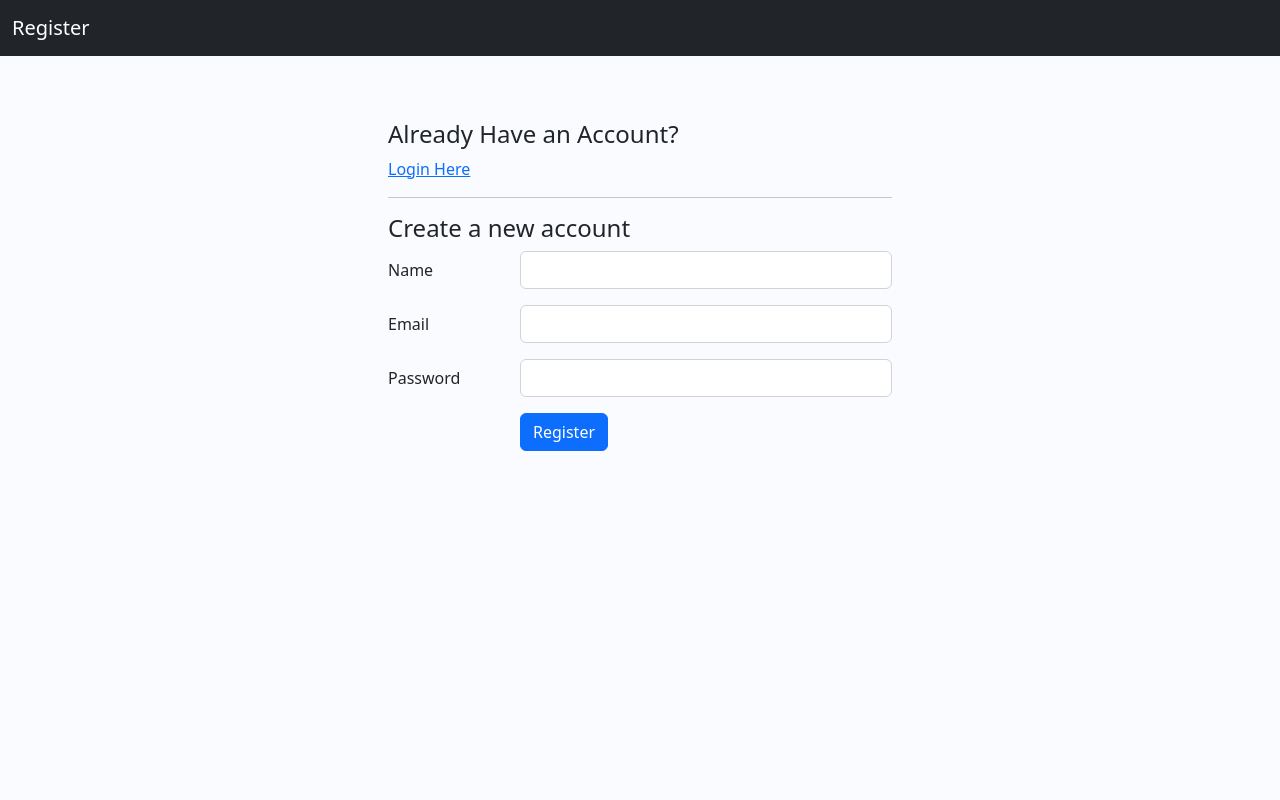
After one commit to stanozr/taskfreak, a Flask app: page /user/register in a window 1280 px wide. The commit adds this page. Run offline with Flask 2, Linux system fonts and the light colour scheme; some libraries are stand-ins or nearby versions.

Commit message:
Database and user management basics

```diff
--- a/application/__init__.py
+++ b/application/__init__.py
@@ -1,6 +1,8 @@
-from flask import Flask, url_for, flash, redirect
-# from flask_sqlalchemy import SQLAlchemy
-# from flask_login import LoginManager
+from flask import Flask, g, url_for, flash, redirect
+from flask_sqlalchemy import SQLAlchemy
+from flask_login import LoginManager, current_user
+
+import datetime
 
 # from datetime import datetime, timedelta
 # import time
@@ -11,18 +13,36 @@ app = Flask(__name__)
 app.config.from_object('application.config.Config')
 app.secret_key = app.config['CKAN_SECRET_KEY']
 
+db = SQLAlchemy(app)
+
+from .models import UserModel
+
+from .views.user import user
+app.register_blueprint(user)
+
 from .views.tasks import tasks
 app.register_blueprint(tasks)
 
 from .views.settings import settings
 app.register_blueprint(settings)
 
-# db = SQLAlchemy(app)
+login = LoginManager()
+login.init_app(app)
+login.login_view = 'user.login'
 
-# login = LoginManager()
-# login.init_app(app)
-# login.login_view = 'login'
+@login.user_loader
+def load_user(id):
+    return UserModel.query.get(int(id))
+
+@app.before_request
+def before_request():
+	g.user = current_user
+	g.now = datetime.datetime.utcnow()
 
 @app.route("/")
 def index():
-	return redirect(url_for('tasks.list'))
+	if not current_user.is_authenticated:
+		return redirect(url_for('user.login'))
+	else:
+		# -TODO- check preferenced view
+		return redirect(url_for('tasks.list'))
--- a/application/static/css/app.css
+++ b/application/static/css/app.css
@@ -22,12 +22,20 @@
 .btn-user img {
   height: 1.75em;
 }
+.btn-nav.btn-user {
+  padding: 0 6px;
+}
+.btn-nav.btn-user img {
+  height: 1.9em;
+  background-color: #666;
+  padding: 0.05em;
+}
 .btn-user span {
   display: inline-block;
   height: 1.75em;
   width: 1.75em;
   color: #ddd;
-  background-color: #888;
+  background-color: #475977;
   font-weight: 500;
   text-decoration: none;
   text-align: center;
--- a/application/templates/layout/page.html
+++ b/application/templates/layout/page.html
@@ -22,6 +22,8 @@
     {% endblock %}
     <div class="d-flex">
     {% block navbuttons %}
+
+    {% if g.user.is_authenticated %}
       <a href="#!" class="hamburger d-block d-lg-none">
         <span class="line line1"></span>
         <span class="line line2"></span>
@@ -29,17 +31,20 @@
       </a>
       <div class="dropdown">
         <a class="btn-nav btn-user dropdown-toggle" href="#" role="button" data-bs-toggle="dropdown" aria-expanded="false">
-          <img src="/static/img/user_stan.png" class="rounded-circle" />
-          <!-- span class="rounded-circle">PB</span -->
+          {{ g.user.avatar() | safe }}
         </a>
         <ul class="dropdown-menu dropdown-menu-dark dropdown-menu-end">
           <li><a class="dropdown-item" href="{{ url_for('settings.projects') }}"><i class="bi bi-briefcase-fill me-2"></i>Projects &amp; Lists</a></li>
           <li><a class="dropdown-item" href="{{ url_for('settings.preferences') }}"><i class="bi bi-house-heart-fill me-2"></i>Preferences</a></li>
           <li><a class="dropdown-item" href="{{ url_for('settings.account') }}"><i class="bi bi-person-lines-fill me-2"></i>Account</a></li>
+          {% if g.user.roles > 1 %}
           <li><a class="dropdown-item" href="{{ url_for('settings.users') }}"><i class="bi bi-people-fill me-2"></i>Users</a></li>
-          <li><a class="dropdown-item" href="#"><i class="bi bi-box-arrow-right me-2"></i>Logout</a></li>
+          {% endif %}
+          <li><a class="dropdown-item" href="{{ url_for('user.logout') }}"><i class="bi bi-box-arrow-right me-2"></i>Logout</a></li>
         </ul>
       </div>
+    {% endif %}
+
     {% endblock %}
     </div>
   </div>
--- /dev/null
+++ b/application/templates/user/register.html
@@ -0,0 +1,44 @@
+{% extends "/layout/page.html" %}
+
+{% block content %}
+
+<div class="p-5" style="max-width:600px; margin: 0 auto">
+    <h4>Already Have an Account?</h4>
+    <p><a href ="{{url_for('user.login')}}">Login Here</a></p>
+
+    <hr />
+
+    <h4>Create a new account</h4>
+    <form action="{{ request.path }}" method = "POST">
+
+        <div class="mb-3 row">
+            <label for="name" class="col-sm-3 col-form-label">Name</label>
+            <div class="col-sm-9">
+                <input type="text" name="name" class="form-control" value="" />
+            </div>
+        </div>
+
+        <div class="mb-3 row">
+            <label for="name" class="col-sm-3 col-form-label">Email</label>
+            <div class="col-sm-9">
+                <input type="email" name="email" class="form-control" value="" />
+            </div>
+        </div>
+
+        <div class="mb-3 row">
+            <label for="name" class="col-sm-3 col-form-label">Password</label>
+            <div class="col-sm-9">
+                <input type="password" name="password" class="form-control" value="" />
+            </div>
+        </div>
+
+        <div class="mb-3 row">
+            <div class="offset-sm-3 col-sm-9">
+                <input type="submit" value="Register" class="btn btn-primary" />
+            </div>
+        </div>
+
+    </form>
+</div>
+
+{% endblock %}
--- a/application/views/tasks.py
+++ b/application/views/tasks.py
@@ -1,4 +1,5 @@
 from flask import Blueprint, render_template
+from flask_login import current_user
 
 import datetime
 
@@ -9,7 +10,6 @@ def list():
     return render_template("task_list.html",
 		title="Pacific Data Hub",
 		menu="list",
-		now=datetime.datetime.utcnow(),
 		js=['task_list.js']
 	)
 
@@ -18,7 +18,6 @@ def calendar():
 	return render_template("task_calendar.html",
 		title="Pacific Data Hub",
 		menu="calendar",
-		now=datetime.datetime.utcnow(),
 		js=['calendar.min.js', 'task_calendar.js'],
 		css=['calendar.min.css']
 	)
@@ -28,6 +27,5 @@ def kanban():
     return render_template("task_kanban.html",
 		title="Pacific Data Hub",
 		menu="kanban",
-		now=datetime.datetime.utcnow(),
 		js=['dragula.min.js', 'task_kanban.js']
 	)
--- /dev/null
+++ b/application/views/user.py
@@ -0,0 +1,64 @@
+from sqlalchemy import desc
+
+from flask import Blueprint, render_template, jsonify, url_for, flash, redirect, request as flask_request
+from flask_login import LoginManager, current_user, login_user, logout_user, login_required
+
+from application import app
+from application.models import *
+
+user = Blueprint('user', __name__)
+
+
+@user.route('/user/login', methods = ['POST', 'GET'])
+def login():
+	if current_user.is_authenticated:
+		return redirect(url_for('index'))
+
+	next_url = flask_request.args.get('next', flask_request.form.get('next', ''))
+
+	if flask_request.method == 'POST':
+		email = flask_request.form['email']
+		user = UserModel.query.filter_by(email = email).first()
+		if user is not None and user.check_password(flask_request.form['password']):
+			login_user(user)
+			flash('You are now logged in', 'success')
+			if (next_url):
+				return redirect(next_url)
+			else:
+				return redirect(url_for('index'))
+		else:
+			flash('Wrong email address or password', 'error')
+
+	return render_template('user/login.html',
+		title='Login',
+		menu='login',
+		next=next_url)
+
+@user.route('/user/register', methods=['POST', 'GET'])
+def register():
+    if current_user.is_authenticated:
+        return redirect(url_for('index'))
+
+    if flask_request.method == 'POST':
+        email = flask_request.form['email']
+        username = flask_request.form['name']
+        password = flask_request.form['password']
+
+        if UserModel.query.filter_by(email=email).first():
+            return ('Email already Present')
+
+        user = UserModel(email=email, name=username, roles=0)
+        user.set_password(password)
+        user.check_gravatar(True)
+        db.session.add(user)
+        db.session.commit()
+        return redirect(url_for('user.login'))
+
+    return render_template('user/register.html',
+		title='Register',
+		menu='register')
+
+@user.route('/logout')
+def logout():
+    logout_user()
+    return redirect(url_for('index'))
--- a/taskfreak.py
+++ b/taskfreak.py
@@ -6,9 +6,19 @@ from datetime import datetime, timedelta
 
 # import inquirer
 
-from application import app
-# from application.models import TaskModel, TaskLogModel, UserModel
-# from application.utils import checkLinkByHeader, notificationTaskDetail
+from application import app, db
+from application.models import UserModel
 
 if __name__ == "__main__":
+
+    db.create_all()
+
+    # Create default user if user table is empty
+    testuser = UserModel.query.first()
+    if not testuser:
+        user = UserModel(email='admin@test.org', name='Super Admin', roles=3)
+        user.set_password('admin')
+        db.session.add(user)
+        db.session.commit()
+
     app.run(host=app.config['FLASK_HOST'], port=app.config['FLASK_PORT'])
```
Also changed, not shown: application/config.py (+8 -1 lines), application/models.py (added, +57 -0 lines), application/static/js/settings_users.js (added, +21 -0 lines), application/templates/settings_users.html (+85 -2 lines), application/templates/user/login.html (added, +32 -0 lines), application/views/settings.py (+40 -2 lines).
